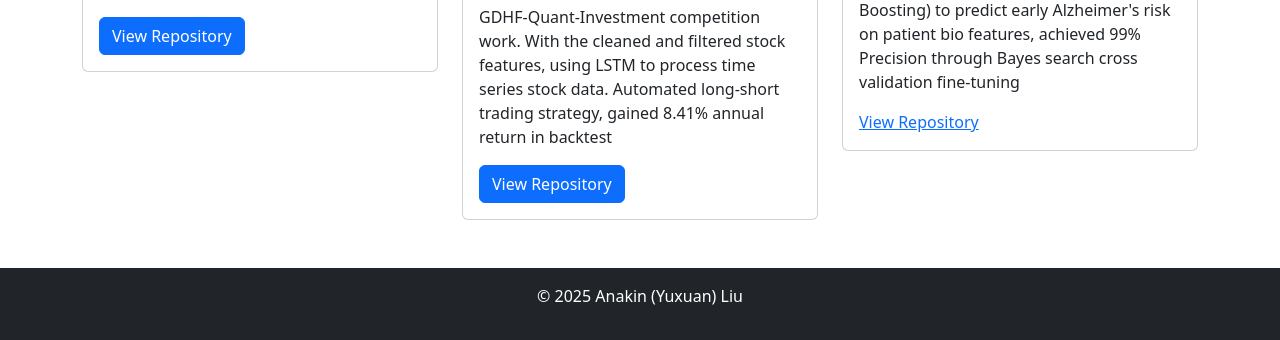
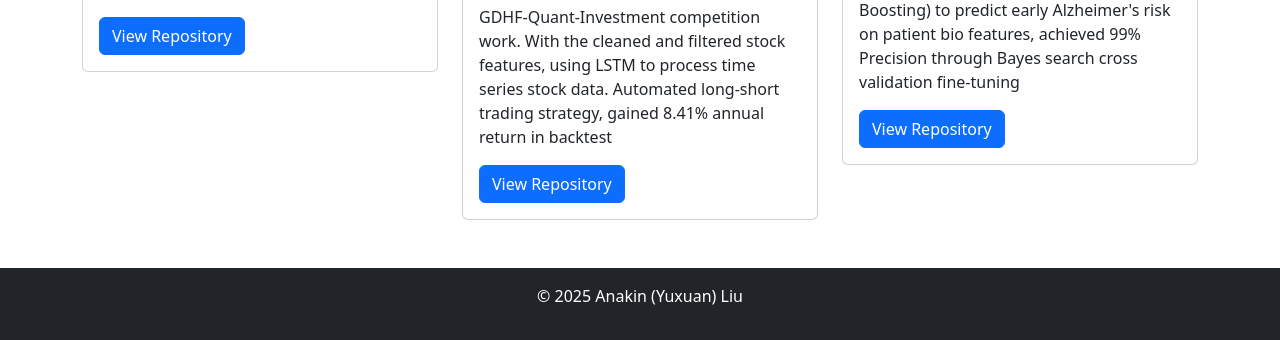
Before and after one commit to yuxuananakinliu/yuxuananakinliu.github.io, a plain HTML site: page index.html in a window 1280 px wide. Shown: the part 1480-1820 px from the top of the page. Drawn offline with nearby package versions, Linux system fonts and the light colour scheme.

Commit message:
Update index.html

```diff
--- a/index.html
+++ b/index.html
@@ -82,7 +82,7 @@
                     <div class="card-body">
                         <h5 class="card-title">ML-Based Early Alzheimer’s Risk Prediction</h5>
                         <p>Machine Learning course project. Applied Python (sklearn, skopt), constructed Tree-based classifier (both Random Forest and Boosting) to predict early Alzheimer's risk on patient bio features, achieved 99% Precision through Bayes search cross validation fine-tuning</p>
-                        <a href="https://github.com/yuxuananakinliu/BAX-452-ML-Based-Al-Early-Alzheimer-s-Risk-Prediction" target="_blank">View Repository</a>
+                        <a href="https://github.com/yuxuananakinliu/BAX-452-ML-Based-Al-Early-Alzheimer-s-Risk-Prediction" class="btn btn-primary" target="_blank">View Repository</a>
                     </div>
                 </div>
             </div>
```
